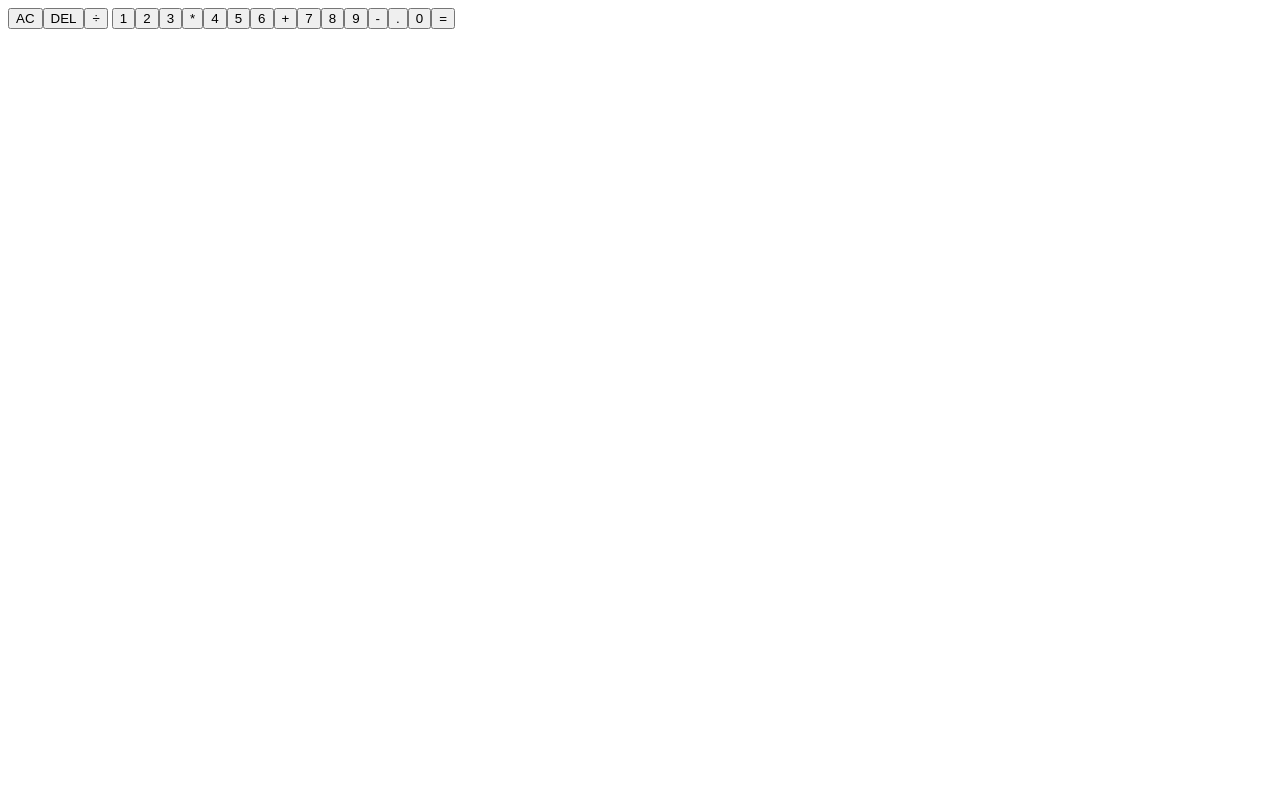
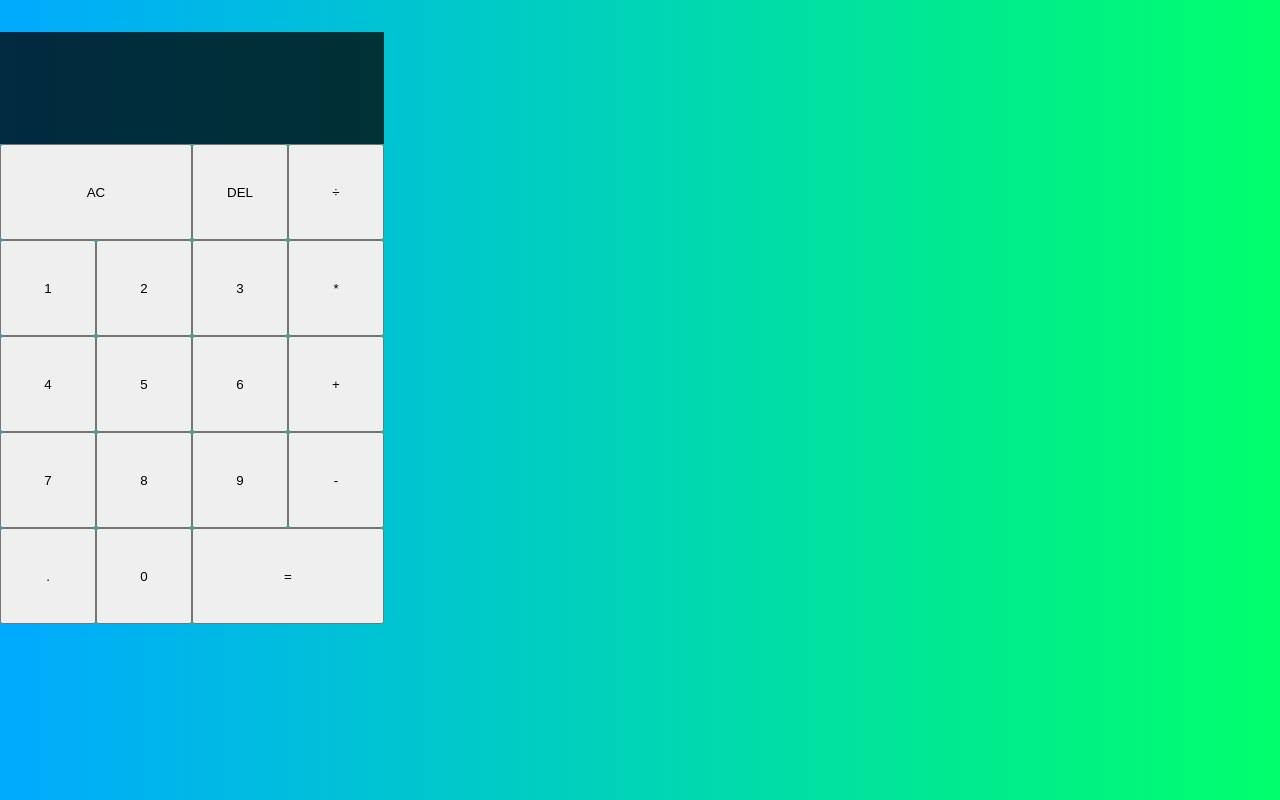
Before and after one commit to christianjcodes/react-calculator, a React (Create React App) app: page / in a window 1280 px wide. Built offline with nearby package versions, Linux system fonts and the light colour scheme.

Commit message:
Add css grid to buttons and output row

```diff
--- a/src/App.js
+++ b/src/App.js
@@ -1,5 +1,4 @@
-import logo from './logo.svg';
-import './App.css';
+import "./styles.css";
 
 function App() {
   return (
--- a/src/index.js
+++ b/src/index.js
@@ -1,6 +1,5 @@
 import React from 'react';
 import ReactDOM from 'react-dom/client';
-import './index.css';
 import App from './App';
 import reportWebVitals from './reportWebVitals';
 
--- /dev/null
+++ b/src/styles.css
@@ -0,0 +1,26 @@
+*, *::before, *::after {
+	box-sizing: border-box;
+}
+
+body {
+	margin: 0;
+	background: linear-gradient(to right, #00AAFF, #00FF6C);
+}
+
+.calculator-grid {
+	display: grid;
+	margin-top: 2rem;
+	grid-template-columns: repeat(4, 6rem);
+	/* Gives the output row the ability to grow as large as needed */
+	grid-template-rows: minmax(7rem, auto) repeat(5, 6rem);
+}
+
+.span-two {
+	grid-column: span 2;
+}
+
+.output {
+	grid-column: 1 / -1; /* Span from first column to last column */
+	background-color: rgba(0, 0, 0, .75);
+	display: flex;
+}
```
